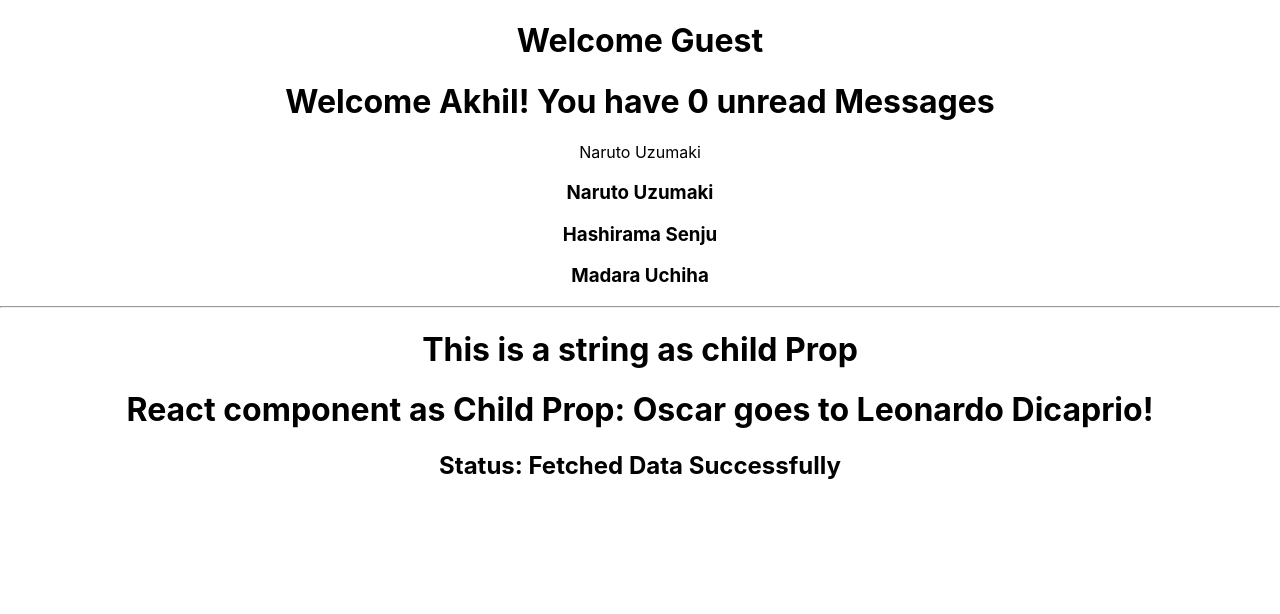
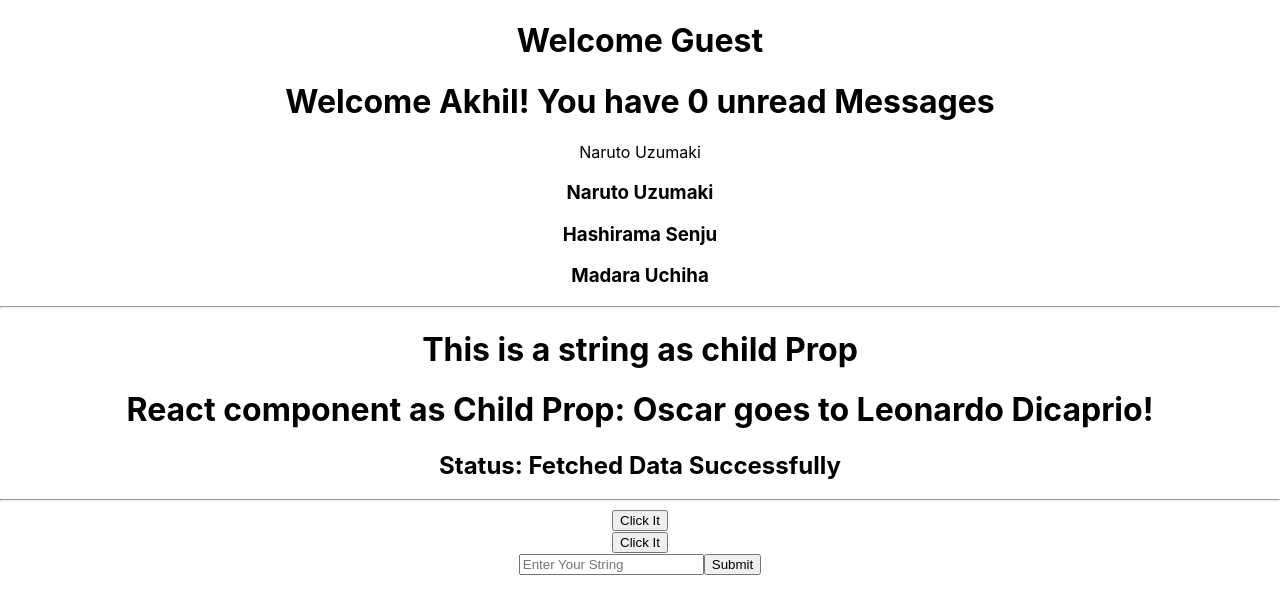
Before and after one commit to akhil-naidu/refresh, a React (Create React App) app in the folder react-ts/: page / in a window 1280 px wide. Shown: the top 614 px of the page. Built offline with nearby package versions, Linux system fonts and the light colour scheme.

Commit message:
new: Handling Events

```diff
--- a/react-ts/src/App.tsx
+++ b/react-ts/src/App.tsx
@@ -1,10 +1,12 @@
 import './App.css';
+import { Button } from './components/Button';
 import { Greet } from './components/Greet';
 import { Oscar } from './components/Oscar';
 import { Person } from './components/Person';
 import { PersonList } from './components/PersonList';
 import { Status } from './components/Status';
 import { SubHeading } from './components/SubHeading';
+import { Input } from './components/Input';
 
 function App() {
   const personName = {
@@ -46,6 +48,21 @@ function App() {
       </Oscar>
       {/* <Status status="loading" /> */}
       <Status status="success" />
+      <hr />
+      <Button
+        handleClickVoid={() => alert('No Event void button clicked')}
+        voidButton={true}
+      />
+      <br />
+      <Button
+        handleClickEvent={(event) => {
+          console.log(event);
+          alert('Event void button clicked, check console for the event');
+        }}
+        voidButton={false}
+      />
+      <br />
+      <Input />
     </div>
   );
 }
--- /dev/null
+++ b/react-ts/src/components/Button.tsx
@@ -0,0 +1,17 @@
+// Intentionally made this button complicated so that I can only have one button component
+
+type ButtonProps = {
+  // for most of the button can be doping nothing, in such cases () => void
+  voidButton: boolean;
+  handleClickVoid?: () => void;
+  handleClickEvent?: (event: React.MouseEvent<HTMLButtonElement>) => void;
+};
+
+export const Button = (props: ButtonProps) => {
+  const { voidButton, handleClickVoid, handleClickEvent } = props;
+  return (
+    <button onClick={voidButton ? handleClickVoid : handleClickEvent}>
+      Click It
+    </button>
+  );
+};
--- /dev/null
+++ b/react-ts/src/components/Input.tsx
@@ -0,0 +1,29 @@
+import { useState } from 'react';
+
+export const Input = () => {
+  const [value, setValue] = useState('');
+  // const handleOnChange = (event: string) => {
+  //   console.log(event);
+  //   setValue(event);
+  // };
+  const handleOnChange = (event: React.ChangeEvent<HTMLInputElement>) => {
+    // console.log(event.target.value);
+    setValue(event.target.value);
+  };
+
+  const handleOnClick = (value: string) => {
+    alert(`Your Input Is: ${value}`);
+  };
+  return (
+    <div>
+      <input
+        // onChange={(event) => handleOnChange(event.target.value)}
+        onChange={(event) => handleOnChange(event)}
+        type="text"
+        value={value}
+        placeholder="Enter Your String"
+      />
+      <button onClick={() => handleOnClick(value)}>Submit</button>
+    </div>
+  );
+};
```
